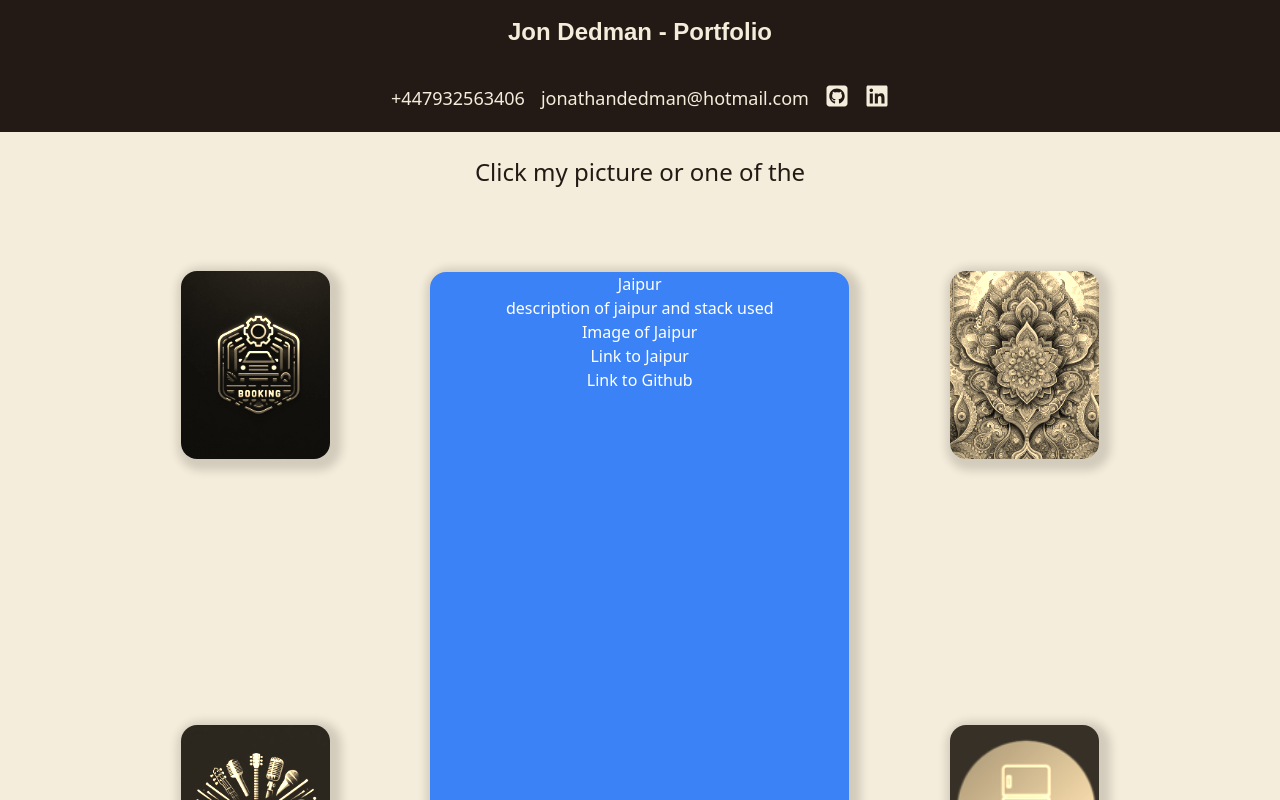
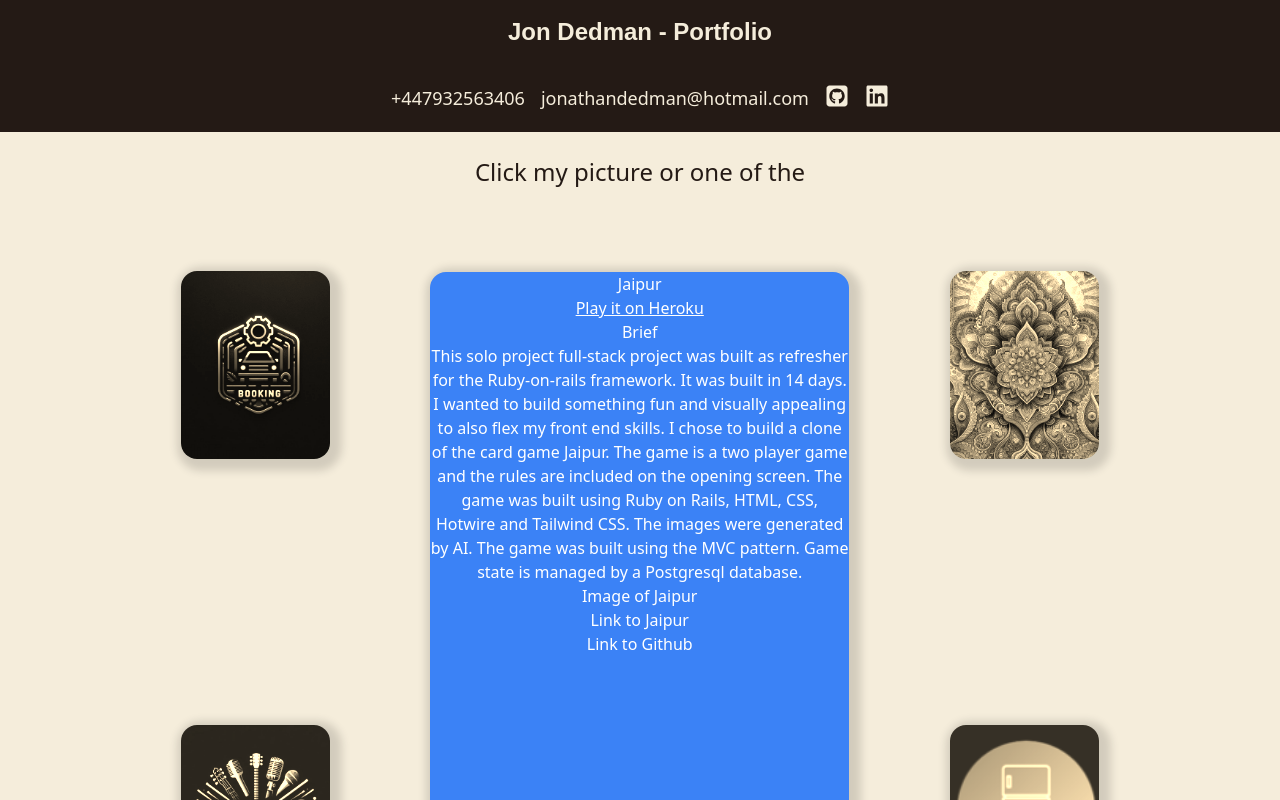
Before and after one commit to jondedman/portfolio, a React (Vite) app: page / in a window 1280 px wide. Both pictures are taken after a click on the element 1024 px from the left and 364 px from the top of the page. Shown: the top 800 px of the page. Built offline with nearby package versions, Linux system fonts and the light colour scheme; no server answers.

Commit message:
add link to Jaipur on heroku

```diff
--- a/src/CV/Jaipur.jsx
+++ b/src/CV/Jaipur.jsx
@@ -2,7 +2,28 @@ function Jaipur() {
 	return (
 		<div>
 			<h1>Jaipur</h1>
-			<p>description of jaipur and stack used</p>
+
+			<h2>
+				<a
+					href="https://jaipur-987f936505cd.herokuapp.com/games/5"
+					target="blank"
+					rel="noreferrer"
+					className="underline active:text-blue active:font-bold"
+				>
+					Play it on Heroku
+				</a>
+			</h2>
+			<h2>Brief</h2>
+			<p>
+				This solo project full-stack project was built as refresher for the
+				Ruby-on-rails framework. It was built in 14 days. I wanted to build
+				something fun and visually appealing to also flex my front end skills. I
+				chose to build a clone of the card game Jaipur. The game is a two player
+				game and the rules are included on the opening screen. The game was
+				built using Ruby on Rails, HTML, CSS, Hotwire and Tailwind CSS. The
+				images were generated by AI. The game was built using the MVC pattern.
+				Game state is managed by a Postgresql database.
+			</p>
 			<p>Image of Jaipur</p>
 			<p>Link to Jaipur</p>
 			<p>Link to Github</p>
--- a/src/CV/Rda.jsx
+++ b/src/CV/Rda.jsx
@@ -3,7 +3,26 @@ import ToggleSection from "../ToggleSection";
 function Rda() {
 	return (
 		<div className="overflow-y-auto h-full w-full p-6">
-			<h1 className="font-bold">RD Autos Booking System</h1>
+			<h1 className="font-bold">
+				RD Autos Booking System
+				<a
+					href="https://github.com/jondedman/booking-system"
+					target="_blank"
+					rel="noreferrer"
+					className="underline active:text-blue active:font-bold"
+				>
+					<svg
+						className="h-6 w-6 inline-block ml-2"
+						xmlns="http://www.w3.org/2000/svg"
+						viewBox="0 0 448 512"
+					>
+						<path
+							fill="currentColor"
+							d="M448 96c0-35.3-28.7-64-64-64H64C28.7 32 0 60.7 0 96V416c0 35.3 28.7 64 64 64H384c35.3 0 64-28.7 64-64V96zM265.8 407.7c0-1.8 0-6 .1-11.6c.1-11.4 .1-28.8 .1-43.7c0-15.6-5.2-25.5-11.3-30.7c37-4.1 76-9.2 76-73.1c0-18.2-6.5-27.3-17.1-39c1.7-4.3 7.4-22-1.7-45c-13.9-4.3-45.7 17.9-45.7 17.9c-13.2-3.7-27.5-5.6-41.6-5.6s-28.4 1.9-41.6 5.6c0 0-31.8-22.2-45.7-17.9c-9.1 22.9-3.5 40.6-1.7 45c-10.6 11.7-15.6 20.8-15.6 39c0 63.6 37.3 69 74.3 73.1c-4.8 4.3-9.1 11.7-10.6 22.3c-9.5 4.3-33.8 11.7-48.3-13.9c-9.1-15.8-25.5-17.1-25.5-17.1c-16.2-.2-1.1 10.2-1.1 10.2c10.8 5 18.4 24.2 18.4 24.2c9.7 29.7 56.1 19.7 56.1 19.7c0 9 .1 21.7 .1 30.6c0 4.8 .1 8.6 .1 10c0 4.3-3 9.5-11.5 8C106 393.6 59.8 330.8 59.8 257.4c0-91.8 70.2-161.5 162-161.5s166.2 69.7 166.2 161.5c.1 73.4-44.7 136.3-110.7 158.3c-8.4 1.5-11.5-3.7-11.5-8zm-90.5-54.8c-.2-1.5 1.1-2.8 3-3.2c1.9-.2 3.7 .6 3.9 1.9c.3 1.3-1 2.6-3 3c-1.9 .4-3.7-.4-3.9-1.7zm-9.1 3.2c-2.2 .2-3.7-.9-3.7-2.4c0-1.3 1.5-2.4 3.5-2.4c1.9-.2 3.7 .9 3.7 2.4c0 1.3-1.5 2.4-3.5 2.4zm-14.3-2.2c-1.9-.4-3.2-1.9-2.8-3.2s2.4-1.9 4.1-1.5c2 .6 3.3 2.1 2.8 3.4c-.4 1.3-2.4 1.9-4.1 1.3zm-12.5-7.3c-1.5-1.3-1.9-3.2-.9-4.1c.9-1.1 2.8-.9 4.3 .6c1.3 1.3 1.8 3.3 .9 4.1c-.9 1.1-2.8 .9-4.3-.6zm-8.5-10c-1.1-1.5-1.1-3.2 0-3.9c1.1-.9 2.8-.2 3.7 1.3c1.1 1.5 1.1 3.3 0 4.1c-.9 .6-2.6 0-3.7-1.5zm-6.3-8.8c-1.1-1.3-1.3-2.8-.4-3.5c.9-.9 2.4-.4 3.5 .6c1.1 1.3 1.3 2.8 .4 3.5c-.9 .9-2.4 .4-3.5-.6zm-6-6.4c-1.3-.6-1.9-1.7-1.5-2.6c.4-.6 1.5-.9 2.8-.4c1.3 .7 1.9 1.8 1.5 2.6c-.4 .9-1.7 1.1-2.8 .4z"
+						/>
+					</svg>
+				</a>{" "}
+			</h1>
 
 			<ToggleSection section="Brief">
 				{(openSection) => (
@@ -22,6 +41,26 @@ function Rda() {
 					</>
 				)}
 			</ToggleSection>
+
+			<ToggleSection section="User story 1">
+				{(openSection) => (
+					<>
+						<h2 className="font-bold my-2">User story 1</h2>
+						{openSection === "User story 1" && (
+							<iframe
+								width="560"
+								height="315"
+								src="https://www.youtube.com/embed/RHNXrbAxz2c"
+								title="YouTube video player"
+								frameBorder="0"
+								allow="accelerometer; autoplay; clipboard-write; encrypted-media; gyroscope; picture-in-picture"
+								allowFullScreen
+							></iframe>
+						)}
+					</>
+				)}
+			</ToggleSection>
+
 			<br />
 			<ToggleSection section="Stack">
 				{(openSection) => (
@@ -137,10 +176,6 @@ function Rda() {
 					</>
 				)}
 			</ToggleSection>
-
-			<p>Image of RDA</p>
-			<p>Link to RDA</p>
-			<p>Link to Github</p>
 		</div>
 	);
 }
--- a/src/Gameboard.jsx
+++ b/src/Gameboard.jsx
@@ -1,9 +1,6 @@
 import GameBoardCenter from "./GameBoardCenter";
 import "./GameBoardCenter.css";
-// import Navbar from "./Navbar";
 import React, { useState } from "react";
-// import backgroundImage from "/experience.jpg";
-import Instructions from "./Instructions";
 
 function GameBoard() {
 	const [isFlipped, setIsFlipped] = useState(false);
@@ -15,46 +12,15 @@ function GameBoard() {
 		console.log(backContent);
 	};
 	return (
-		<div
-			className="grid grid-cols-4 grid-rows-3 gap-4 py-4 px-8 border-1 border-black h-screen w-full bg-background-color xs:gap-2"
-			// className="grid grid-cols-4 grid-rows-3 gap-6 p-4 border-1 border-black h-full w-full bg-gradient-to-r from-monopoly-green to-green-300 rounded-lg shadow-lg"
-			// style={{
-			// 	backgroundImage: `url(${backgroundImage})`,
-			// 	backgroundSize: "cover",
-			// 	backgroundRepeat: "no-repeat",
-			// }}
-		>
-			{/* <div className="col-start-1 row-start-1 col-span-1 row-span-1 monopoly-green border-2 border-black">
-				<h2>Contact</h2>
-				<ul>
-					<li>LinkedIn</li>
-					<li>GitHub</li>
-					<li>Twitter</li>
-				</ul>
-			</div> */}
-			{/* <div className="col-start-1 row-start-1 col-span-4 row-span-1 border-2 border-back p-2"> */}
-			{/* <h1 className="text-3xl ">Jon Dedman portfolio</h1> */}
-			{/* <div className="justify-center">
-					<h1 className=" font-poppins opacity-75 text-sm sm:text-base md:text-lg lg:text-xl xl:text-2xl text-center mb-1">
-						JON DEDMAN
-					</h1>
-				</div> */}
-			{/* <Instructions /> */}
-			{/* </div> */}
-			{/* <div className="col-start-4 row-start-1 col-span-1 row-span-1">
-				<h1>CV</h1>
-			</div> */}
-
+		<div className="grid grid-cols-4 grid-rows-3 gap-4 py-4 px-8 border-1 border-black h-screen w-full bg-background-color xs:gap-2">
 			<div className="md:col-start-4 md:row-start-1 md:col-span-1 md:row-span-1 md:h-full md:w-full flex md:justify-start md:items-end xs:justify-start xs:items-center ">
 				<div
 					className="md:h-3/4 md:w-1/2 xs:w-full xs:h-1/2 xs:mx-0"
 					onClick={() => handleClick("jaipur")}
-					// className="col-start-4 row-start-2 col-span-1 row-span-1 h-3/4 w-3/4 rounded-2xl shadow-custom "
 				>
 					<img
 						src="jaipur.jpg"
 						alt="jaipur"
-						// className="transform rotate-90 h-full w-full rounded-lg border-2 border-white object-contain"
 						className="h-full w-full object-cover rounded-2xl shadow-custom filter sepia transition duration-500 ease-in-out transform hover:-translate-y-1 hover:scale-110 hover:sepia-0"
 					/>
 				</div>
@@ -68,7 +34,6 @@ function GameBoard() {
 					<img
 						src="rda.jpg"
 						alt="project rda"
-						// className="transform rotate-90 h-full w-full rounded-lg border-2 border-white object-contain"
 						className="h-full w-full object-cover rounded-2xl shadow-custom filter sepia transition duration-500 ease-in-out transform hover:-translate-y-1 hover:scale-110 hover:sepia-0"
 					/>
 				</div>
@@ -82,7 +47,6 @@ function GameBoard() {
 					<img
 						src="pay_and_play.jpg"
 						alt="project pay and play"
-						// className="transform rotate-90 h-full w-full rounded-lg border-2 border-white object-contain"
 						className="h-full w-full object-cover rounded-2xl shadow-custom filter sepia transition duration-500 ease-in-out transform hover:-translate-y-1 hover:scale-110 hover:sepia-0"
 					/>
 				</div>
@@ -96,7 +60,6 @@ function GameBoard() {
 					<img
 						src="what_can_i_eat_logo.png"
 						alt="what can i eat"
-						// className="transform rotate-90 h-full w-full rounded-lg border-2 border-white object-contain"
 						className="h-full w-full object-cover rounded-2xl shadow-custom filter sepia transition duration-500 ease-in-out transform hover:-translate-y-1 hover:scale-110 hover:sepia-0"
 					/>
 				</div>
```
